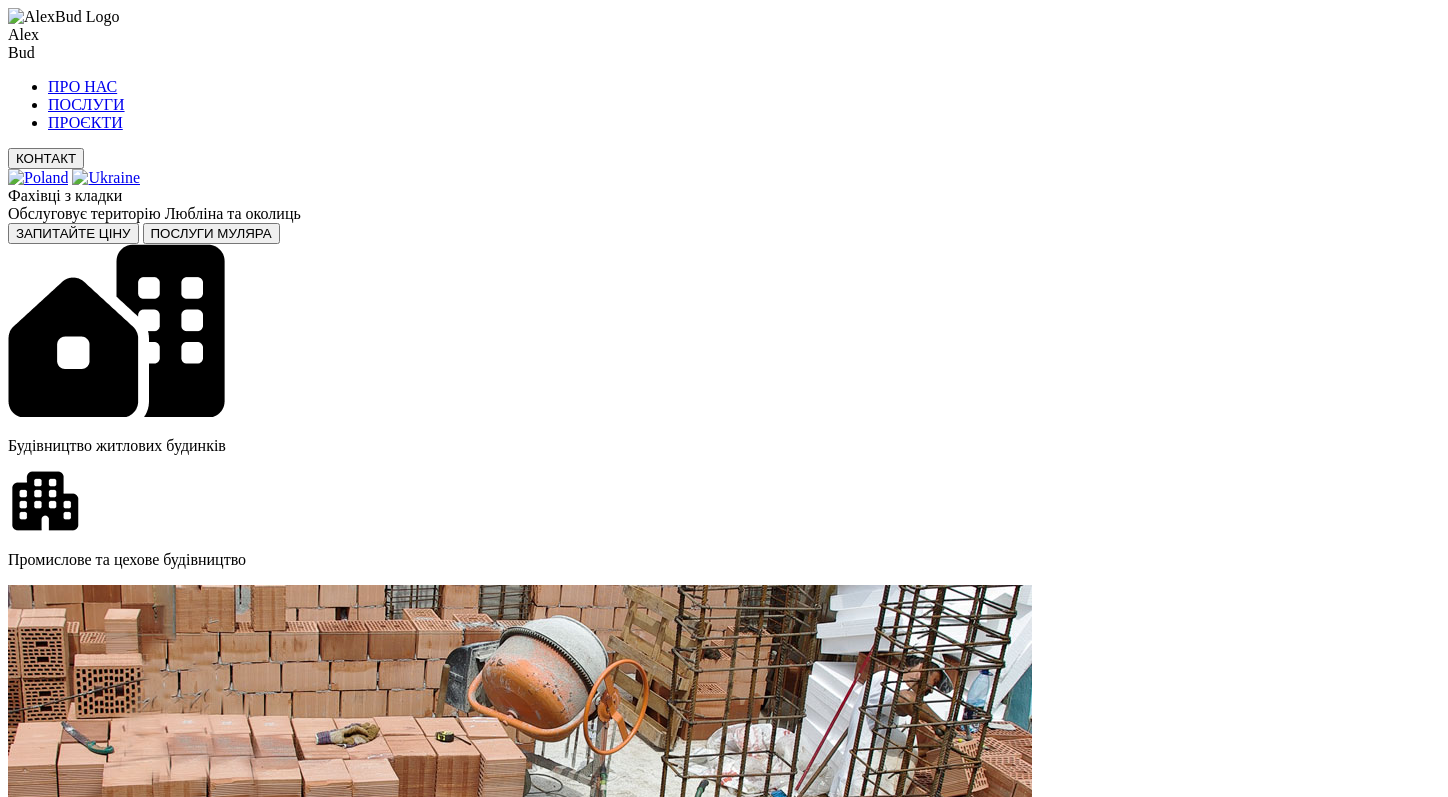
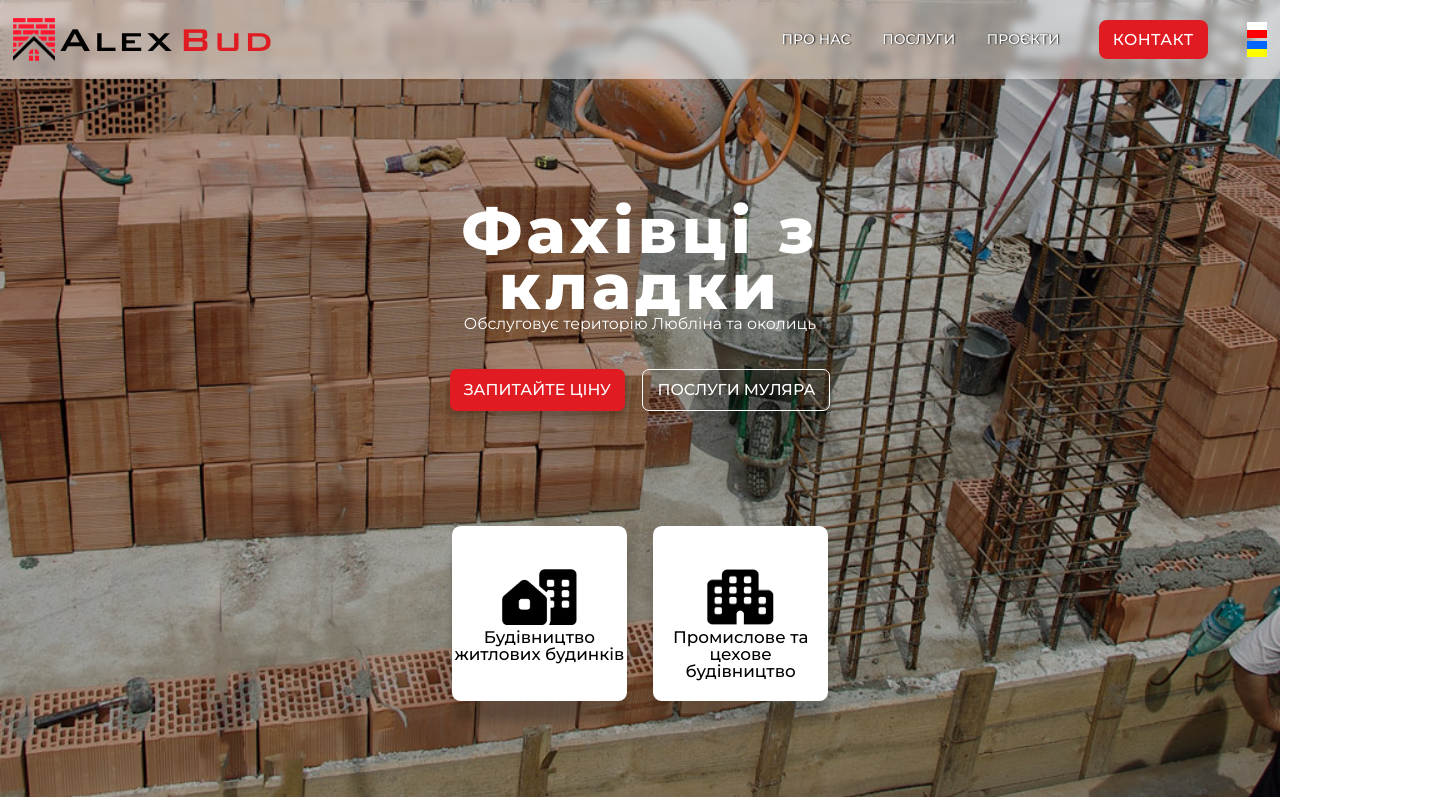
Before and after one commit to hudzon-hawk/AlexBud_redesigned, a plain HTML site: page uk/index.html in a window 1280 px wide. Shown: the top 797 px of the page, 1448 px wide, since content can reach past the window. Drawn offline with nearby package versions, Linux system fonts and the light colour scheme; files whose address does not match are found by name.

Commit message:
Minor updates

```diff
--- a/uk/index.html
+++ b/uk/index.html
@@ -4,7 +4,7 @@
 <head>
     <meta charset="UTF-8">
     <meta name="viewport" content="width=device-width, initial-scale=1.0">
-    <link rel="stylesheet" href="css\style.css">
+    <link rel="stylesheet" href="/css/style.css">
     <link href="https://fonts.googleapis.com/css2?family=Montserrat:wght@400;500;600;700;800&display=swap"
         rel="stylesheet">
     <title>AlexBud</title>
@@ -15,7 +15,7 @@
         <header class="header">
             <div class="header__container">
                 <div class="header__logo">
-                    <img class="logo__image" src="img/logo.png" alt="AlexBud Logo">
+                    <img class="logo__image" src="/img/logo.png" alt="AlexBud Logo">
                     <div class="text_logo">Alex</div>
                     <div class="text_logo2">Bud</div>
                 </div>
@@ -35,8 +35,8 @@
                     </nav>
                     <button class="header__button" type="button">КОНТАКТ</button>
                     <div class="language__button">
-                        <a class="language-icon" href="/"><img src="img/poland.png" alt="Poland"></a>
-                        <a class="language-icon" href="uk"><img src="img/ukraine.png" alt="Ukraine"></a>
+                        <a class="language-icon" href="/alexbud"><img src="/img/poland.png" alt="Poland"></a>
+                        <a class="language-icon" href="uk"><img src="/img/ukraine.png" alt="Ukraine"></a>
                     </div>
                 </div>
             </div>
```
